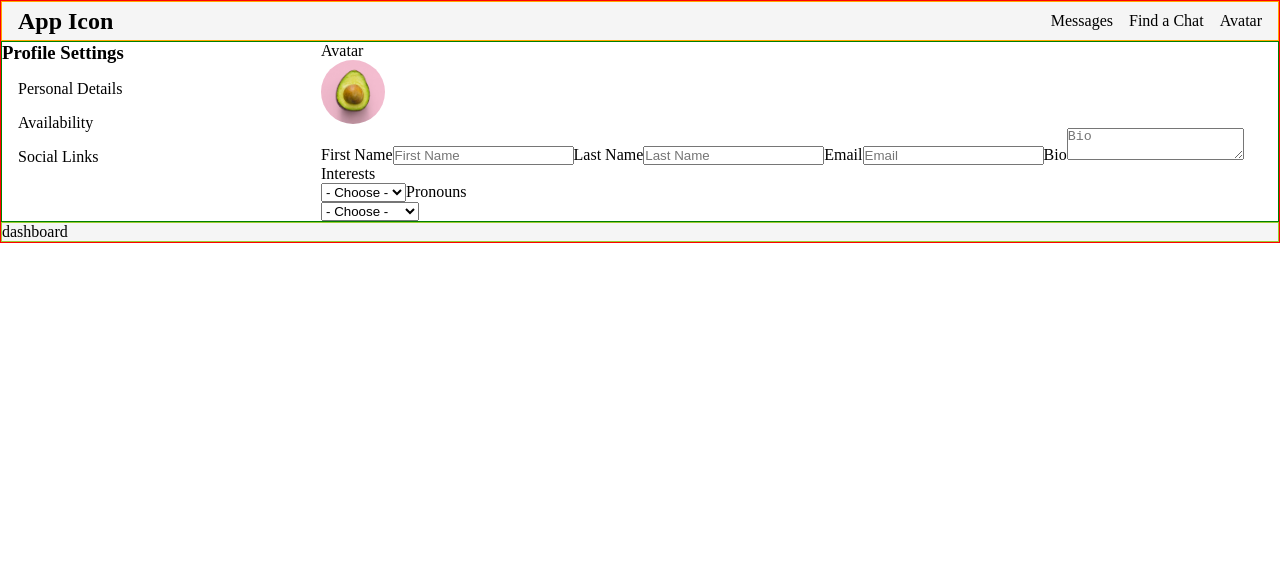
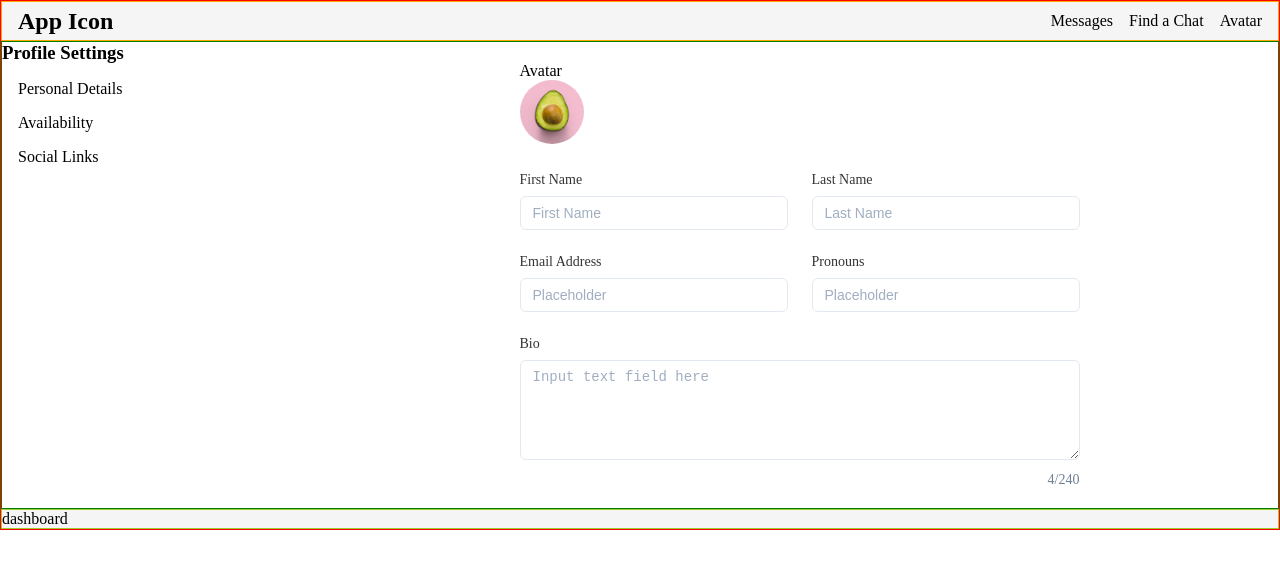
Before and after one commit to vishalicious213/coffee-chat, a React (Vite) app: page / in a window 1280 px wide. Shown: the top 568 px of the page. Built offline with nearby package versions, Linux system fonts and the light colour scheme.

Commit message:
created personal-details.css and added prelim styling

```diff
--- /dev/null
+++ b/src/components/features/profile-settings/personal-details.css
@@ -0,0 +1,52 @@
+.form-container {
+    display: flex;
+    flex-direction: column;
+    gap: 24px;
+    width: 100%;
+    max-width: 600px;
+    margin: 0 auto;
+    padding: 20px;
+}
+
+.form-row {
+    display: flex;
+    gap: 24px;
+}
+
+.form-group {
+    display: flex;
+    flex-direction: column;
+    flex: 1;
+    gap: 8px;
+}
+
+label {
+    font-size: 14px;
+    font-weight: 500;
+    color: #333;
+}
+
+input, textarea {
+    padding: 8px 12px;
+    border: 1px solid #E2E8F0;
+    border-radius: 6px;
+    font-size: 14px;
+    width: 100%;
+    background-color: #fff;
+}
+
+textarea {
+    min-height: 100px;
+    resize: vertical;
+}
+
+.char-count {
+    text-align: right;
+    color: #718096;
+    font-size: 14px;
+    margin-top: 4px;
+}
+
+input::placeholder, textarea::placeholder {
+    color: #A0AEC0;
+}
--- a/src/components/features/profile-settings/personal-details.jsx
+++ b/src/components/features/profile-settings/personal-details.jsx
@@ -3,30 +3,31 @@ import { useState } from 'react'
 import Avatar from './avatar'
 import '../../../App.css'
 import "./profile-settings.css"
+import "./personal-details.css"
 
 const PersonalDetails = () => {
-    const [formData, setFormData] = useState(
-        {firstName: "",
+    const [formData, setFormData] = useState({
+        firstName: "",
         lastName: "",
         email: "",
         bio: "",
         interests: "",
-         pronouns: ""}
-    )
+        pronouns: ""
+    });
 
     function handleChange(event) {
-        const {name, value} = event.target
-        setFormData(prevFormData => {
-            return {
+        const {name, value} = event.target;
+        setFormData(prevFormData => ({
             ...prevFormData,
             [name]: value
-            }
-        })
+        }));
     }
 
     return (
-        <form>
+        <form className="form-container">
             <Avatar />
+            <div className="form-row">
+                <div className="form-group">
                     <label htmlFor="firstName">First Name</label>
                     <input
                         type="text"
@@ -35,6 +36,8 @@ const PersonalDetails = () => {
                         name="firstName"
                         value={formData.firstName}
                     />
+                </div>
+                <div className="form-group">
                     <label htmlFor="lastName">Last Name</label>
                     <input
                         type="text"
@@ -43,57 +46,42 @@ const PersonalDetails = () => {
                         name="lastName"
                         value={formData.lastName}
                     />
-            <label htmlFor="email">Email</label>
+                </div>
+            </div>
+            <div className="form-row">
+                <div className="form-group">
+                    <label htmlFor="email">Email Address</label>
                     <input
                         type="email"
-                placeholder="Email"
+                        placeholder="Placeholder"
                         onChange={handleChange}
                         name="email"
                         value={formData.email}
                     />
+                </div>
+                <div className="form-group">
+                    <label htmlFor="pronouns">Pronouns</label>
+                    <input
+                        type="text"
+                        placeholder="Placeholder"
+                        onChange={handleChange}
+                        name="pronouns"
+                        value={formData.pronouns}
+                    />
+                </div>
+            </div>
+            <div className="form-group">
                 <label htmlFor="bio">Bio</label>
                 <textarea
-                value={formData.bio}
-                placeholder="Bio"
+                    placeholder="Input text field here"
                     onChange={handleChange}
                     name="bio"
+                    value={formData.bio}
                 />
+                <div className="char-count">4/240</div>
+            </div>
+        </form>
+    );
+};
 
-            <label htmlFor="interests">Interests</label>
-            <br />
-            <select
-                id="interests"
-                value={formData.interests}
-                onChange={handleChange}
-                name="interests"
-            >
-                <option value="">- Choose -</option>
-                <option value="html">HTML</option>
-                <option value="css">CSS</option>
-                <option value="js">JavaScript</option>
-                <option value="react">React</option>
-                <option value="sql">SQL</option>
-                <option value="mongo">MongoDB</option>
-                <option value="tw">Tailwind</option>
-            </select>
-
-            <label htmlFor="pronouns">Pronouns</label>
-            <br />
-            <select
-                id="pronouns"
-                value={formData.pronouns}
-                onChange={handleChange}
-                name="pronouns"
-            >
-                <option value="">- Choose -</option>
-                <option value="unspecified">Don't specify</option>
-                <option value="they">they/them</option>
-                <option value="she">she/her</option>
-                <option value="he">he/him</option>
-                <option value="custom">Custom</option>
-            </select>
-        </form>
-    )
-}
-
-export default PersonalDetails
+export default PersonalDetails;
```
Lines whose indentation alone changed are shown as unchanged.
